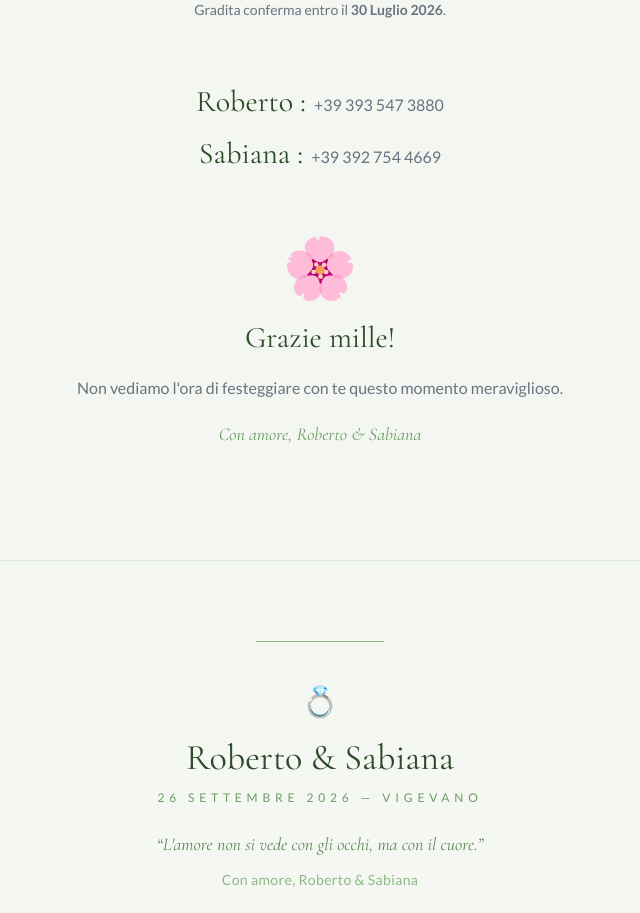
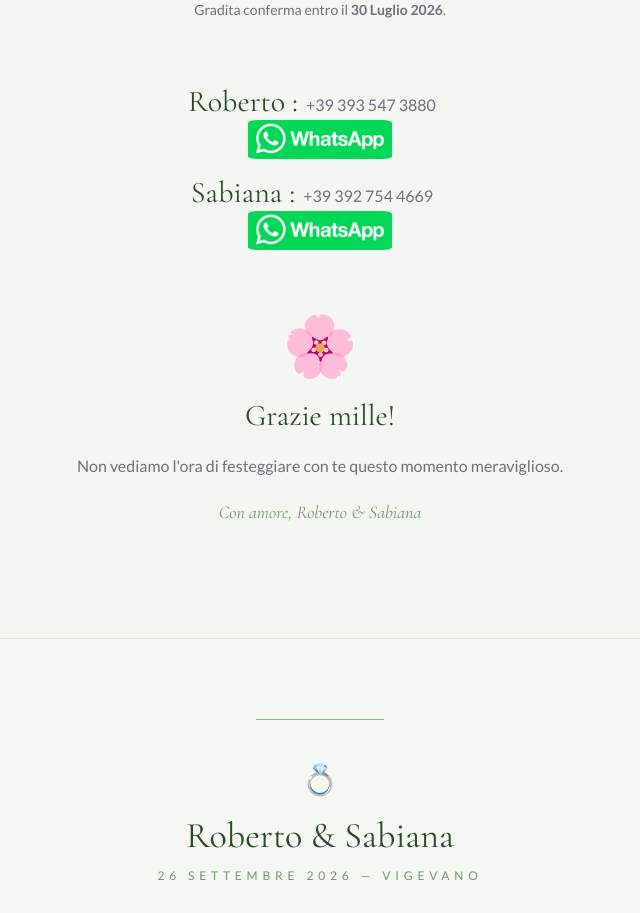
Before and after one commit to lorenzo-battanello/wedding-invite, a React (Vite) app: page / in a window 1280 px wide. Shown: the part 2360-3273 px from the top of the page, without its empty margins (320-960 px from the left). Built offline with nearby package versions, Linux system fonts and the light colour scheme.

Commit message:
aggiunto bottone whatsapp su numeri per conferma

```diff
--- a/src/components/Presenza.jsx
+++ b/src/components/Presenza.jsx
@@ -27,11 +27,13 @@ export default function Presenza() {
       <span className="font-sans text-gray-500 text-center text-base ml-2">
         +39 393 547 3880
       </span>
+      <a href='https://wa.me/393935473880' className="ml-4 text-green-500 text-sm"><img className='wa mx-auto' src="../../public/logowhatsapp.png" alt="WhatsApp" /></a>
       </p>
       <p className="font-serif text-3xl text-sage-800 mb-3 text-center">Sabiana :
       <span className="font-sans text-gray-500 text-center text-base ml-2 ">
         +39 392 754 4669
       </span>
+      <a href='https://wa.me/393927544669' className="ml-4 text-green-500 text-sm"><img className='wa mx-auto' src="../../public/logowhatsapp.png" alt="WhatsApp" /></a>
       </p>
     </motion.div>
 
--- a/src/index.css
+++ b/src/index.css
@@ -28,3 +28,9 @@ body {
 section {
   scroll-margin-top: 64px;
 }
+
+.wa {
+  max-width: 9rem;
+    min-width: 9rem;
+    border-radius: 7%;
+}
```
Also changed, not shown: public/logowhatsapp.png (added).
